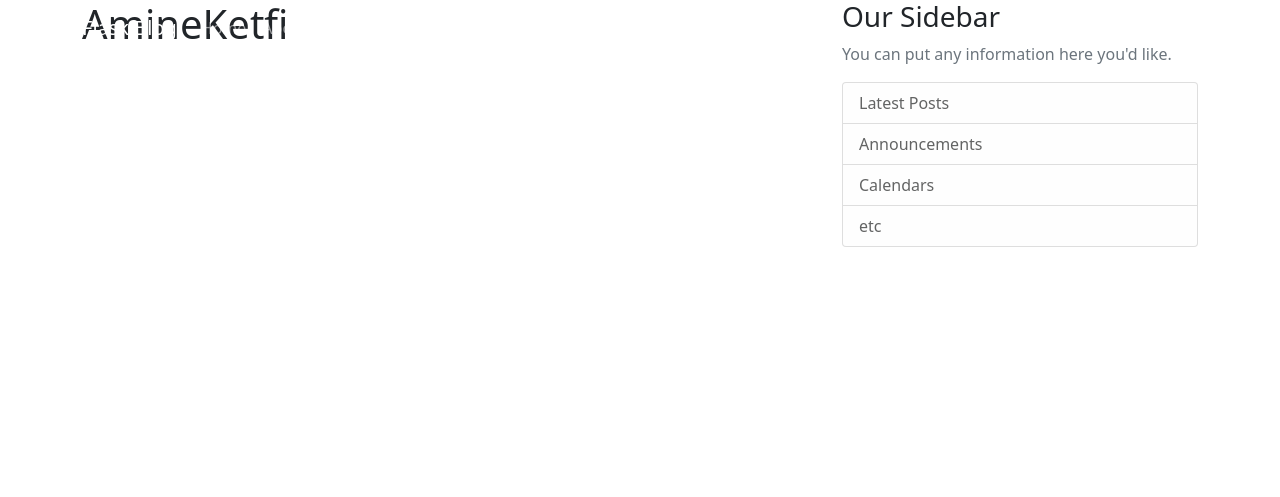
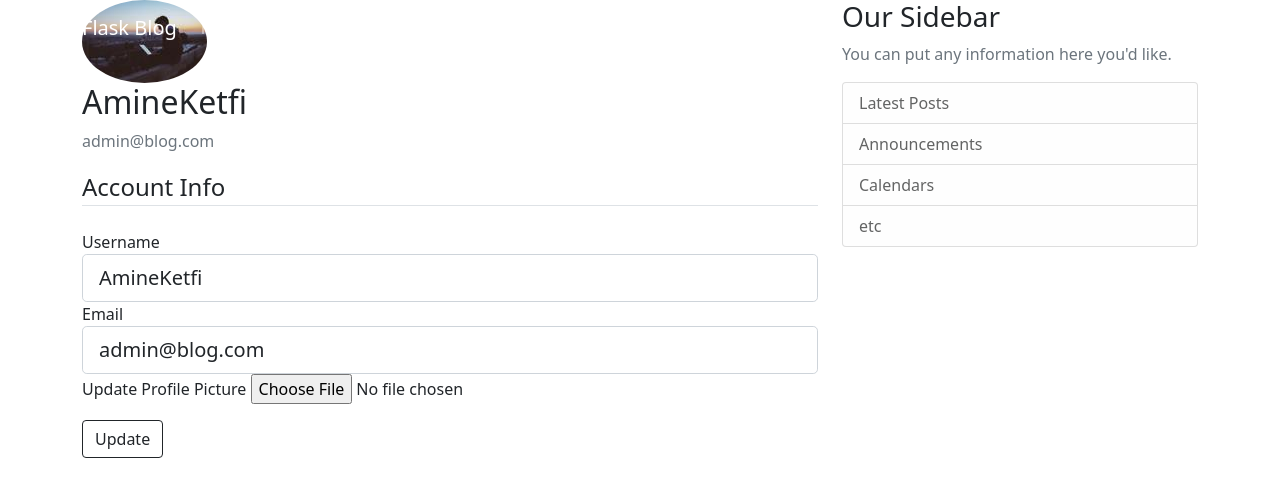
Before and after one commit to amineketfi/flask-blog, a Flask app: page /account in a window 1280 px wide. Shown: the top 497 px of the page. Run offline with Flask 2, Linux system fonts and the light colour scheme; a user stored in the database is signed in; some libraries are stand-ins or nearby versions.

Commit message:
Add upload profile image functionality and update account

```diff
--- a/flaskblog/forms.py
+++ b/flaskblog/forms.py
@@ -1,4 +1,7 @@
+from wsgiref.validate import validator
 from flask_wtf import FlaskForm
+from flask_wtf.file import FileField, FileAllowed
+from flask_login import current_user
 from wtforms import StringField, PasswordField, SubmitField, BooleanField
 from wtforms.validators import DataRequired, Length, Email, EqualTo, ValidationError
 from flaskblog.models import User
@@ -33,3 +36,26 @@
                          validators=[DataRequired(), Length(min=8)])
     remember = BooleanField('Remember Me')
     submit = SubmitField('Login')
+
+
+
+
+class UpdateAccountFrom(FlaskForm):
+    username = StringField('Username',
+                          validators=[DataRequired(), Length(min=6, max=16)])
+    email = StringField('Email',
+                             validators=[DataRequired(), Email()])
+    picture = FileField('Update Profile Picture', validators=[FileAllowed(['jpg', 'png'])])
+    submit = SubmitField('Update')
+
+    def validate_username(self, username):
+        if username.data != current_user.username:
+            user = User.query.filter_by(username=username.data).first()
+            if user:
+                raise ValidationError('username is taken. Please choose a different one')
+
+    def validate_email(self, email):
+        if email.data != current_user.email:
+            user = User.query.filter_by(email=email.data).first()
+            if user:
+                raise ValidationError('email is taken. Please choose a different one')
--- a/flaskblog/routes.py
+++ b/flaskblog/routes.py
@@ -1,32 +1,34 @@
 
+import os
+import secrets
+from PIL import Image
 from flask import render_template, url_for, redirect, flash, request
 from flaskblog import app, db, bcrypt
-from flaskblog.forms import LoginForm, RegistrationFrom
+from flaskblog.forms import LoginForm, RegistrationFrom, UpdateAccountFrom
 from flaskblog.models import User, Post
 from flask_login import login_user, current_user, logout_user, login_required
 
 
 posts = [
     {
-        'auther' : 'Ilyes Sellam',
-        'title' : 'Blog Post 1',
-        'content' : 'This is my first flask app',
+        'auther': 'Ilyes Sellam',
+        'title': 'Blog Post 1',
+        'content': 'This is my first flask app',
         'date_posted': 'April 20, 2022'
     },
     {
-        'auther' : 'Amine Ketfi',
-        'title' : 'Blog Post 2',
-        'content' : 'This is my first flask app me too',
+        'auther': 'Amine Ketfi',
+        'title': 'Blog Post 2',
+        'content': 'This is my first flask app me too',
         'date_posted': 'April 21, 2022'
     }
 ]
 
 
-
 @app.route("/")
 @app.route("/home")
 def index():
-    return render_template('index.html', posts = posts, title="Home")
+    return render_template('index.html', posts=posts, title="Home")
 
 
 @app.route("/about")
@@ -59,8 +61,10 @@
 
     form = RegistrationFrom()
     if form.validate_on_submit():
-        hashed_password = bcrypt.generate_password_hash(form.password.data).decode('utf-8')
-        user = User(username=form.username.data, email=form.email.data, password=hashed_password)
+        hashed_password = bcrypt.generate_password_hash(
+            form.password.data).decode('utf-8')
+        user = User(username=form.username.data,
+                    email=form.email.data, password=hashed_password)
         db.session.add(user)
         db.session.commit()
         flash(f'Your account has been created! You are now able to log in', 'success')
@@ -73,7 +77,36 @@
     logout_user()
     return redirect(url_for('index'))
 
-@app.route("/account")
+def save_picture(form_picture):
+    random_hex = secrets.token_hex(8)
+    _, f_ext = os.path.splitext(form_picture.filename)
+    picture_fn = random_hex + f_ext
+    picture_path = os.path.join(app.root_path, 'static/profile_pics', picture_fn)
+
+    output_size = (125, 125)
+    i = Image.open(form_picture)
+    i.thumbnail(output_size)
+    i.save(picture_path)
+
+    return picture_fn
+
+@app.route("/account", methods=['GET', 'POST'])
 @login_required
 def account():
-    return render_template('account.html', title='Account')
+    form = UpdateAccountFrom()
+    if form.validate_on_submit():
+        if form.picture.data:
+            picture_file= save_picture(form.picture.data)
+            current_user.image_file = picture_file
+        current_user.username = form.username.data
+        current_user.email = form.email.data
+        db.session.commit()
+        flash('Your account has been updated!', 'success')
+        return redirect(url_for('account'))
+    elif request.method == 'GET':
+        form.username.data = current_user.username
+        form.email.data = current_user.email
+    image_file = url_for(
+        'static', filename='profile_pics/' + current_user.image_file)
+    return render_template('account.html', title='Account',
+                            image_file=image_file, form=form)
--- a/flaskblog/templates/account.html
+++ b/flaskblog/templates/account.html
@@ -1,5 +1,57 @@
 {% extends "layout.html" %}
 
 {% block content %}
-    <h1> {{ current_user.username }} </h1>
+    <div class="content-section">
+        <div class="media">
+            <img class="rounded-circle account-img" src="{{ image_file }}">
+            <div class="media-body">
+                <h2 class="account-heading">{{ current_user.username }}</h2>
+                <p class="text-secondary">{{ current_user.email }}</p>
+            </div>
+        </div>
+            <form method="POST" action="" enctype="multipart/form-data">
+                {{ form.hidden_tag() }}
+                <fieldset class="form-group">
+                    <legend class="border-bottom mb-4">Account Info</legend>
+                    <div class="form-group">
+                        {{ form.username.label (class="form-control-label") }}
+                            {% if form.username.errors %}
+                                {{ form.username(class="form-control form-control-lg is-invalid") }}
+                                <div class="invalid-feedback">
+                                    {% for error in form.username.errors %}
+                                        <span> {{ error }} </span>
+                                    {% endfor %}
+                                </div>
+                                {% else %}
+                                    {{ form.username (class="form-control form-control-lg") }}
+                                {% endif %}
+                    </div>
+                    <div class="form-group">
+                        {{ form.email.label (class="form-control-label") }}
+                        {% if form.email.errors %}
+                        {{ form.email(class="form-control form-control-lg is-invalid") }}
+                        <div class="invalid-feedback">
+                            {% for error in form.email.errors %}
+                                <span> {{ error }} </span>
+                            {% endfor %}
+                        </div>
+                    {% else %}
+                        {{ form.email (class="form-control form-control-lg") }}
+                    {% endif %}
+                </div>
+                <div class="form-group">
+                    {{ form.picture.label() }}
+                    {{ form.picture(class='form-control-file') }}
+                    {% if form.picture.errors %}
+                        {% for error in form.picture.errors %}
+                        </br> <span class="text-danger">{{ error }}</span>
+                        {% endfor %}
+                    {% endif %}
+                </div>
+            </fieldset>
+            <div class="form-group mt-3 mb-2">
+                {{ form.submit (class="btn btn-outline-dark") }}
+            </div>
+        </form>
+    </div>
 {% endblock content %}
--- a/flaskblog/templates/login.html
+++ b/flaskblog/templates/login.html
@@ -5,7 +5,7 @@
         <form method="POST" action="">
             {{ form.hidden_tag() }}
             <fieldset class="form-group">
-                <legend class="border-buttom mb-4">Log In</legend>
+                <legend class="border-bottom mb-4">Log In</legend>
                 <div class="form-group">
                     {{ form.email.label (class="form-control-label") }}
                     {% if form.email.errors %}
```
Also changed, not shown: flaskblog/models.py (+6 -2 lines), flaskblog/templates/register.html (+6 -6 lines), flaskblog/site.db, flaskblog/static/profile_pics/1a704c778627f767.jpg (added), flaskblog/static/profile_pics/default.jpg (added).
